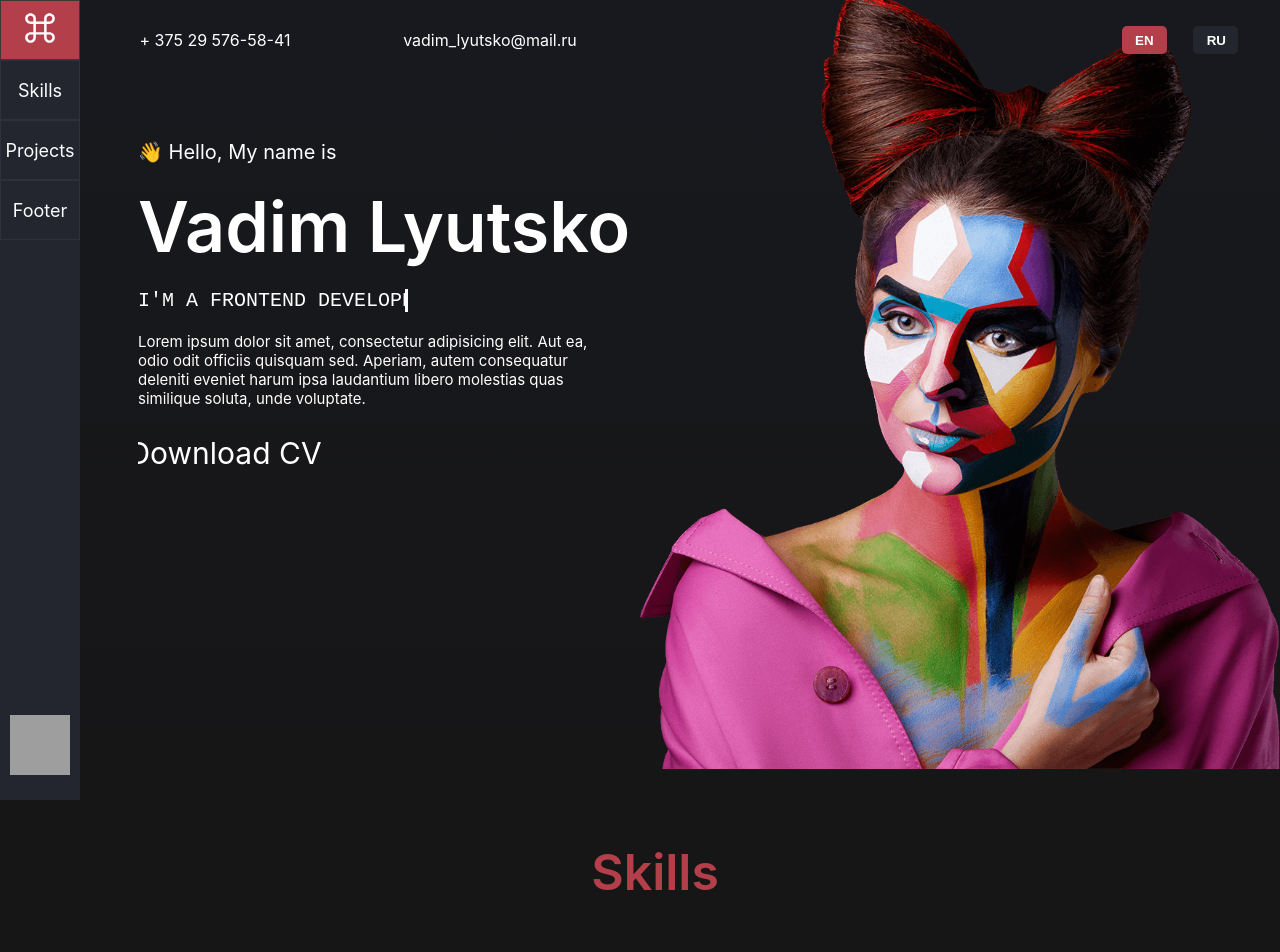
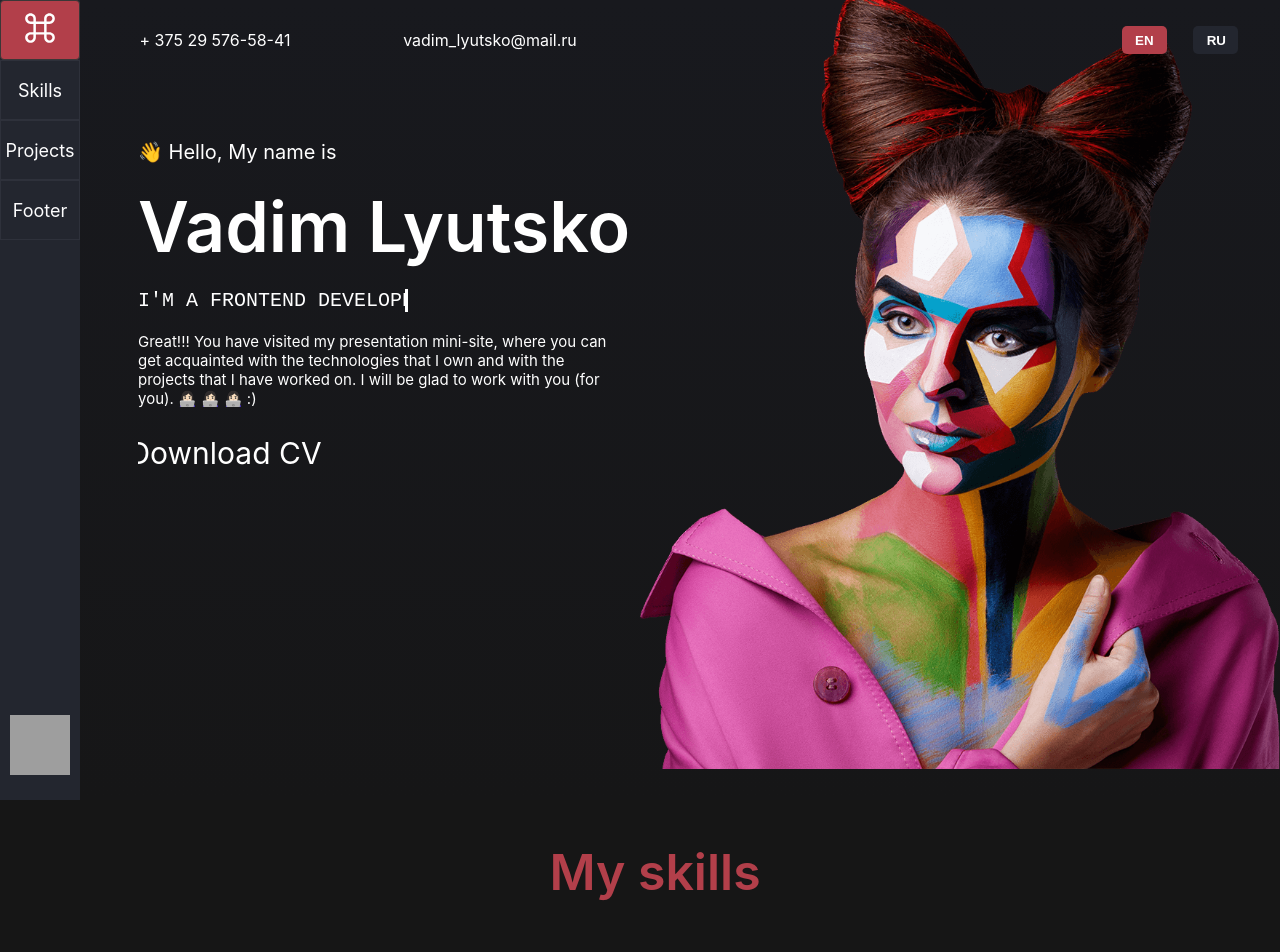
Before and after one commit to VadimLyutsko/Portfolio, a React (Create React App) app: page / in a window 1280 px wide. Shown: the top 952 px of the page. Built offline with nearby package versions, Linux system fonts and the light colour scheme; grey boxes are pictures that could not be loaded.

Commit message:
Added about me and some CSS into NavBar

```diff
--- a/src/i18n/messages.js
+++ b/src/i18n/messages.js
@@ -7,11 +7,13 @@ export const messages = {
             'Vadim Lyutsko',
         my_prof:
             'I\'M A FRONTEND DEVELOPER',
-        about_me: 'Lorem ipsum dolor sit amet, consectetur adipisicing elit. Aut ea, odio odit officiis quisquam sed. Aperiam, autem consequatur deleniti eveniet harum ipsa laudantium libero molestias quas similique soluta, unde voluptate.',
+        about_me: 'Great!!! You have visited my presentation mini-site, where you can get acquainted with the technologies that I own and with the projects that I have worked on. I will be glad to work with you (for you). 👩🏻‍💻 👩🏻‍💻 👩🏻‍💻 :) ',
         download_cv: 'Download CV',
         // меню
         skills:'Skills',
+        my_skills:'My skills',
         projects:'Projects',
+        my_projects:'My projects',
         contacts:'Contacts',
         footer:'Footer',
         // навыки
@@ -35,11 +37,14 @@ export const messages = {
             'Вадим Люцко',
         my_prof:
             'Я РАЗРАБОТЧИК ИНТЕРФЕЙСА',
-        about_me: 'Что-то обо мне - заглушка. Что-то обо мне - заглушка. Что-то обо мне - заглушка. Что-то обо мне - заглушка. Что-то обо мне - заглушка. Что-то обо мне - заглушка. Что-то обо мне - заглушка. Что-то обо мне - заглушка. ',
+        about_me: 'ОТЛИЧНО!!! Вы посетили мой презентационный мини-сайт, на котором сможете ознакомиться с технологиями, которыми я владею, и с проектами, над которыми я работал. Буду рад порабать с Вами (на Вас) 👩🏻‍💻 👩🏻‍💻 👩🏻‍💻 :) ',
+
                 download_cv: 'Скачать резюме',
         // меню
         skills:'Навыки',
+        my_skills:'Мои навыки',
         projects:'Проекты',
+        my_projects:'Мои проекты',
         contacts:'Контакты',
         footer:'Подвал',
         // навыки
--- a/src/nav/Nav.module.css
+++ b/src/nav/Nav.module.css
@@ -41,8 +41,20 @@ ol, ul, menu {
     display: flex;
     justify-content: center;
     align-items: center;
-    border: 1px solid #3a3737;
+    /*border: 1px solid #3a3737;*/
     cursor: pointer;
+    color:#666;
+    background-image: linear-gradient(to right, #feffff, #a0d8ef); /* Параметры градиента */
+    background-repeat: no-repeat; /* Фон не повторяется */
+    background-size: 0 100%; /* Градиент пока не показываем */
+    border: 1px solid #3a3737; /* Параметры рамки */
+    border-radius: 4px; /* Радиус скругления углов */
+    text-decoration: none; /* Убираем подчёркивание */
+    padding: 5px 15px; /* Расстояние от */
+    transition: 0.4s; /* Время перехода */
+}
+.navLiLogo:hover{
+    background-size: 100% 100%;
 }
 
 .navItem{
@@ -56,6 +68,7 @@ ol, ul, menu {
     color: #fdfdfe;
     font-size: 18px;
     cursor: pointer;
+
 }
 
 .navItem :hover{
--- a/src/projects/Projects.tsx
+++ b/src/projects/Projects.tsx
@@ -2,6 +2,7 @@ import React from 'react';
 import style from './Projects.module.css';
 import styleContainer from '../container/Container.module.css';
 import {Project} from './project/Project';
+import {FormattedMessage} from 'react-intl';
 
 export type ProjectPropsType = {
     linkToTheProject: string
@@ -53,7 +54,7 @@ export const Projects = () => {
         <div id={'projects'} className={style.skillsBlock}>
             <div className={`${styleContainer.container} ${style.skillsContainer}`}>
 
-                <h2 className={style.title}>My projects</h2>
+                <h2 className={style.title}><FormattedMessage id="my_projects"/></h2>
 
                 <div className={style.skills}>
                     {
--- a/src/skills/Skills.tsx
+++ b/src/skills/Skills.tsx
@@ -73,7 +73,7 @@ export const Skills = () => {
             id: 7,
             title: 'Storybook',
             icon: 'https://images.velog.io/images/kimhyo_0218/post/2bd34fd8-1e59-49d9-b490-37997b6e84b5/storybook.webp',
-            description: 'Description from props Description from props Description from props '
+            description: <FormattedMessage id='storybook_skill'/>
         },
     ];
 
@@ -81,7 +81,7 @@ export const Skills = () => {
         <div id={'skills'} className={style.skillsBlock}>
             <div className={`${styleContainer.container} ${style.skillsContainer}`}>
 
-                <h2 className={style.title}>Skills </h2>
+                <h2 className={style.title}><FormattedMessage id='my_skills'/> </h2>
 
                 <div className={style.skills}>
                     {
```
